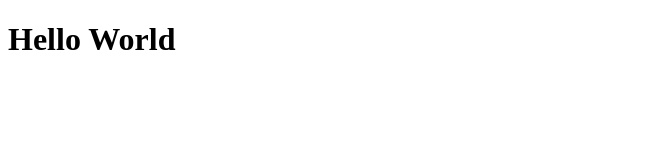
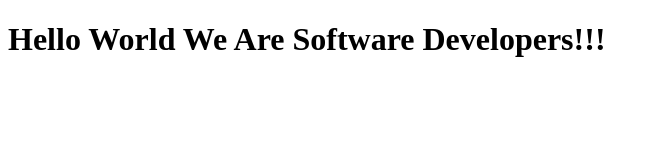
Before and after one commit to alexawesomecode/mc-chiamakaalaex, a plain HTML site: page index.html in a window 1280 px wide. Shown: the whole page, without its empty margins (0-658 px from the left). Drawn offline with Linux system fonts and the light colour scheme.

Commit message:
I made a new change

```diff
--- a/index.html
+++ b/index.html
@@ -8,7 +8,7 @@
 
   <body>
     <script src="https://cdn.freecodecamp.org/testable-projects-fcc/v1/bundle.js"></script>
-<h1> Hello World</h1>
+<h1> Hello World We Are Software Developers!!!</h1>
     <!--
 
     Hello Camper!
```
